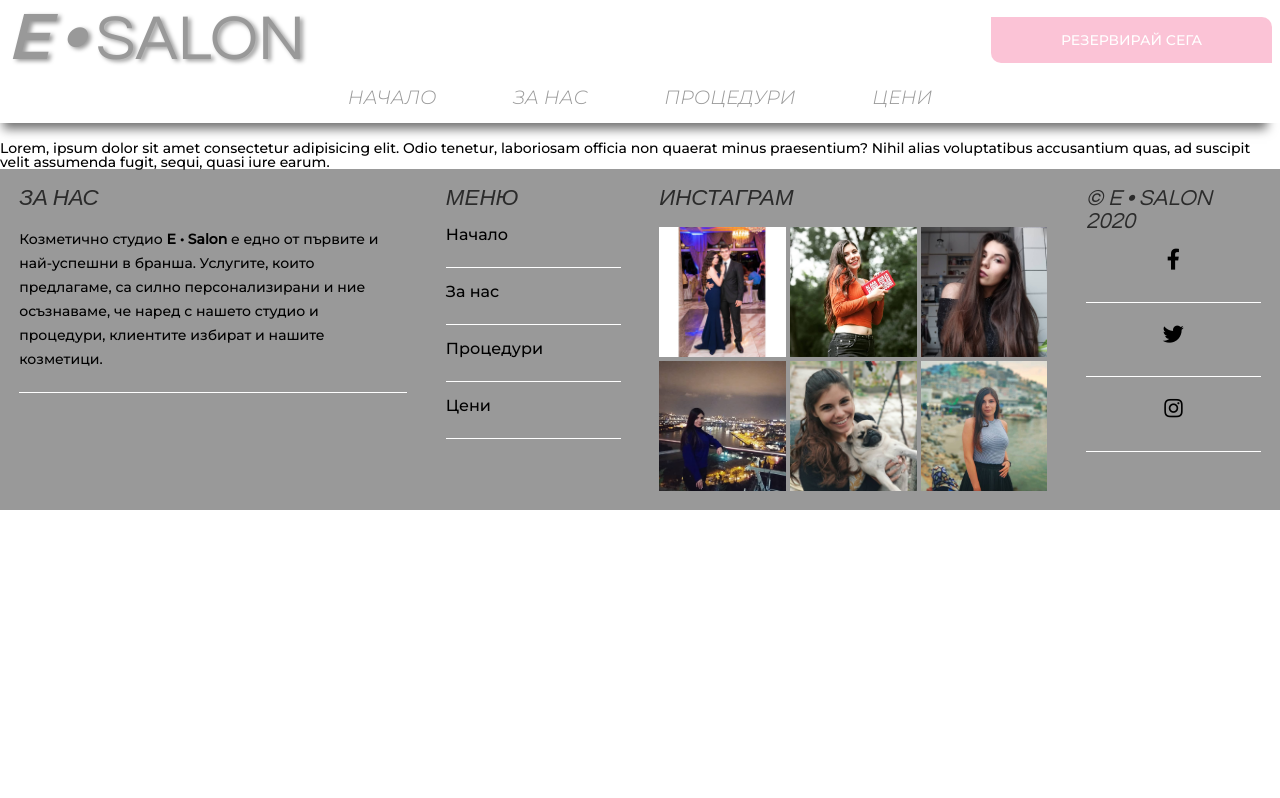
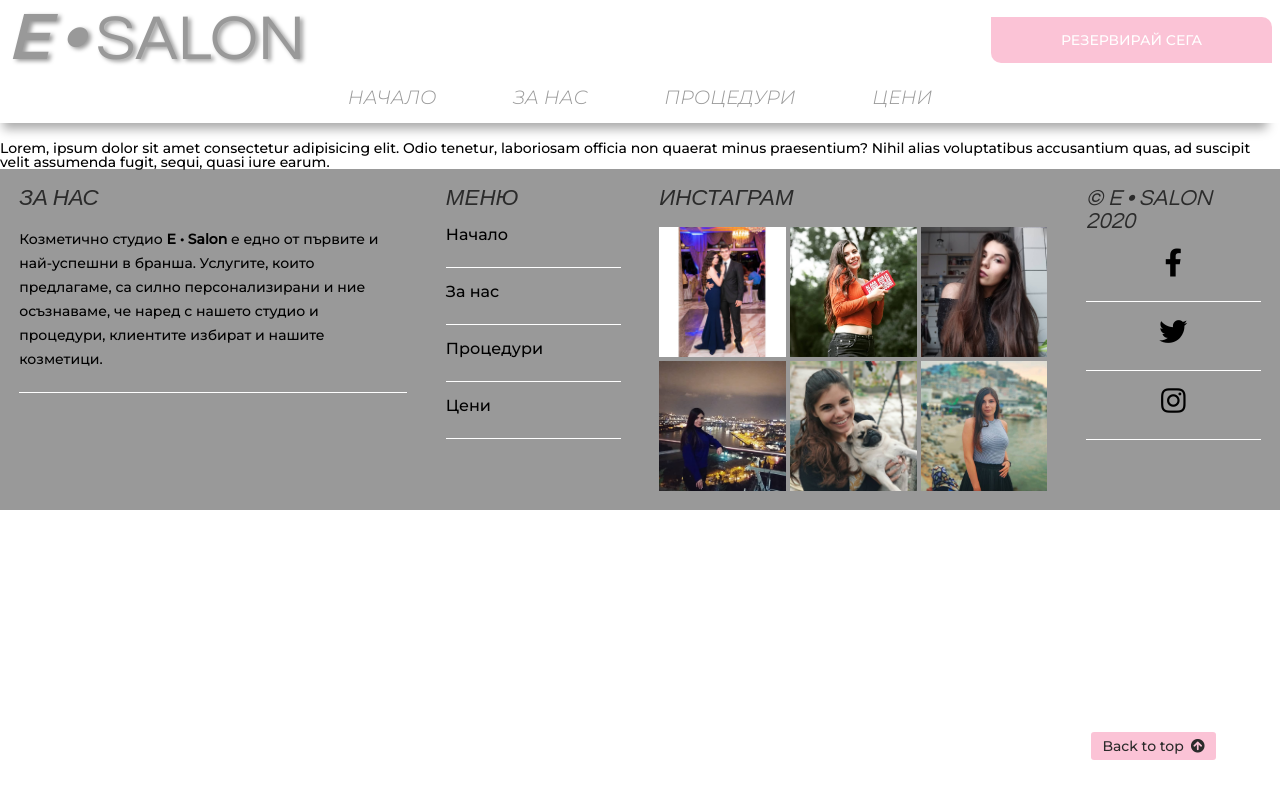
Before and after one commit to ectky/E.Salon, a plain HTML site: page index.html in a window 1280 px wide. Drawn offline with Linux system fonts and the light colour scheme.

Commit message:
added animations to header and footer

```diff
--- a/index.html
+++ b/index.html
@@ -12,7 +12,9 @@
 </head>
 
 <body>
+    <a name="top"></a>
     <div class="container">
+        <a href="#top" class="back-to-top">Back to top<i class="fas fa-arrow-circle-up"></i></a>
         <header class="site-header">
             <div class="logo-line">
                 <a href="index.html">
--- a/styles/sass/animations.scss
+++ b/styles/sass/animations.scss
@@ -39,6 +39,9 @@ body.loaded {
     }
 }
 
-a {
+a,
+img,
+h1,
+.back-to-top {
     transition: all 0.5s ease-in-out;
 }
--- a/styles/sass/main.scss
+++ b/styles/sass/main.scss
@@ -1,6 +1,8 @@
 $main-txt: #999999;
 $dark-gray:rgb(43, 43, 43);
-$light-gray:rgb(192, 192, 192);
+$light-gray:rgb(209, 209, 209);
+$light-pink:rgba(250, 171, 198, 0.705);
+$light-pink-op:rgba(250, 171, 199, 0.411);
 
 @mixin bp($point) {
 
@@ -47,11 +49,31 @@ a{
       "header header header"
       "main main main"
       "footer footer footer";
+
+      .back-to-top {
+        opacity: 0;
+        position: fixed;
+        bottom: 5%;
+        right: 5%;
+        background-color: $light-pink;
+        border-radius: 3px;
+        padding: 0.5em 0.8em;
+        color: $dark-gray;
+        z-index: 1000;
+
+        &:hover {
+            background-color: $light-pink-op;
+        }
+
+        i {
+            padding-left: 0.5em;
+        }
+    }
 }
 
 .site-header {
     grid-area: header;
-    box-shadow: -5px 14px 10px -8px rgba(0,0,0,0.56);
+    box-shadow: -5px 14px 10px -8px rgba(0, 0, 0, 0.336);
     margin-bottom: 18px;
     padding: 0.5rem 0.5rem 0 0.5rem;
 
@@ -66,7 +88,7 @@ a{
 
         h1 {
             grid-area: 1;
-            text-shadow: 3px 2px 4px #999999;
+            text-shadow: 3px 2px 4px $main-txt;
             margin: 1rem 0 2rem 0;
 
             @include bp(phone){
@@ -74,15 +96,24 @@ a{
             }
         }
 
+        h1:hover {
+            color: $main-txt;
+        }
+
         .book-now{
             text-transform: uppercase;
             color: white;
-            background-color: rgba(250, 171, 198, 0.705);
+            background-color: $light-pink;
             text-align: center;
             align-self: center;
             padding: 1rem 0.3rem;
             border-top-right-radius: 10px;
             border-bottom-left-radius: 10px;
+        }
+
+        .book-now:hover {
+            background-color: $light-pink-op;
+            color: $dark-gray;
         }
     }
 
@@ -110,6 +141,10 @@ a{
 
                 a {
                     color: $main-txt;
+                }
+
+                a:hover {
+                    color: $light-gray;
                 }
             }
         }
@@ -174,18 +209,23 @@ a{
         li:not(:last-child) {
             margin-bottom: 1em;
         }
+
+
+        @include bp(laptop) {
+            font-size: 1.2rem;
+        }
     }
 
     .socials-footer {
         li {
             border-bottom: 1px solid white;
-            font-size: 1.5em;
-            padding-bottom: 1.5em;
+            font-size: 2em;
+            padding-bottom: 1.5rem;
             text-align: center;
         }
 
         li:not(:last-child) {
-            margin-bottom: 1em;
+            margin-bottom: 1rem;
         }
     }
 
@@ -218,6 +258,10 @@ a{
             overflow: hidden;
             object-fit: cover;
         }
+
+        img:hover {
+            opacity: 0.6;
+        }
     }
 
 }
```
Also changed, not shown: styles/animations.css, styles/main.css, 2 other files.
